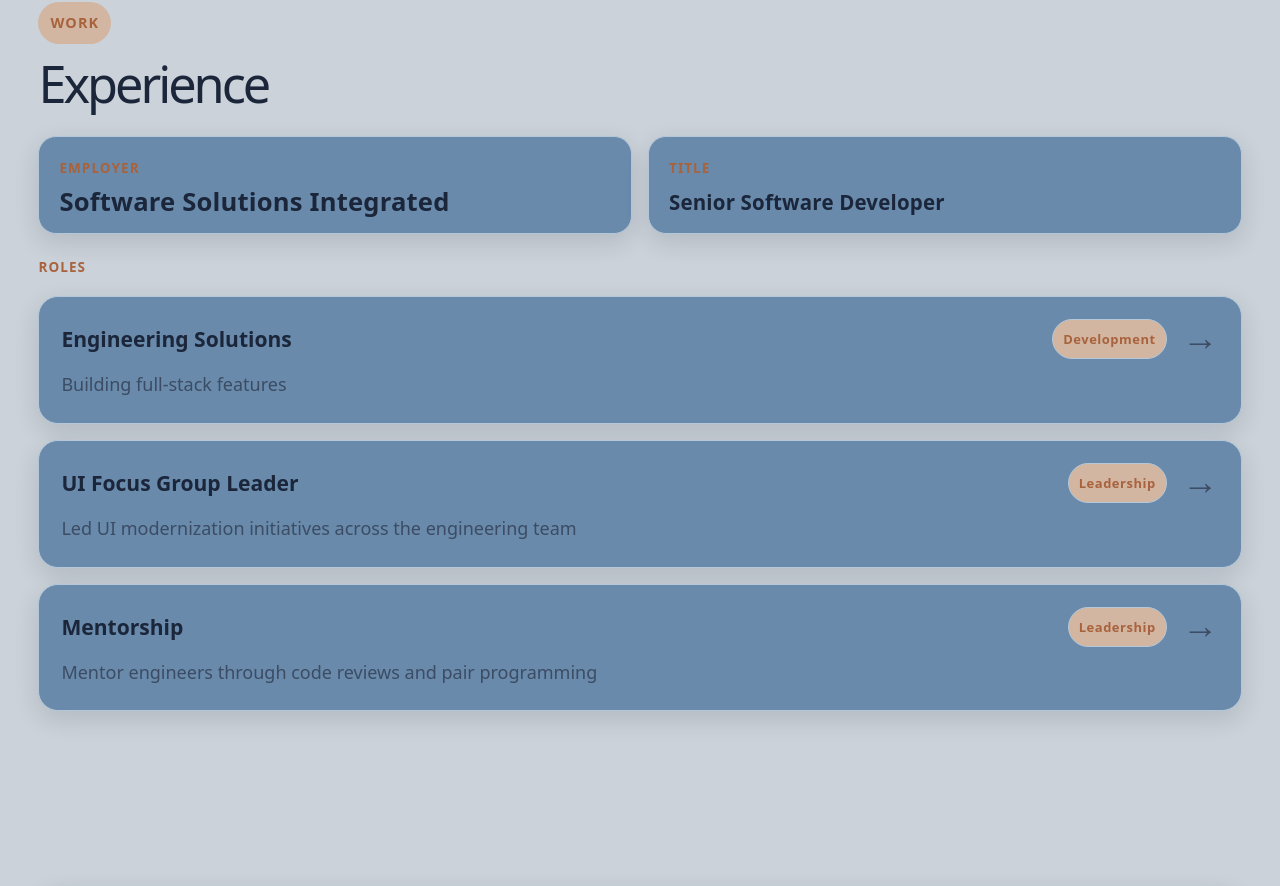
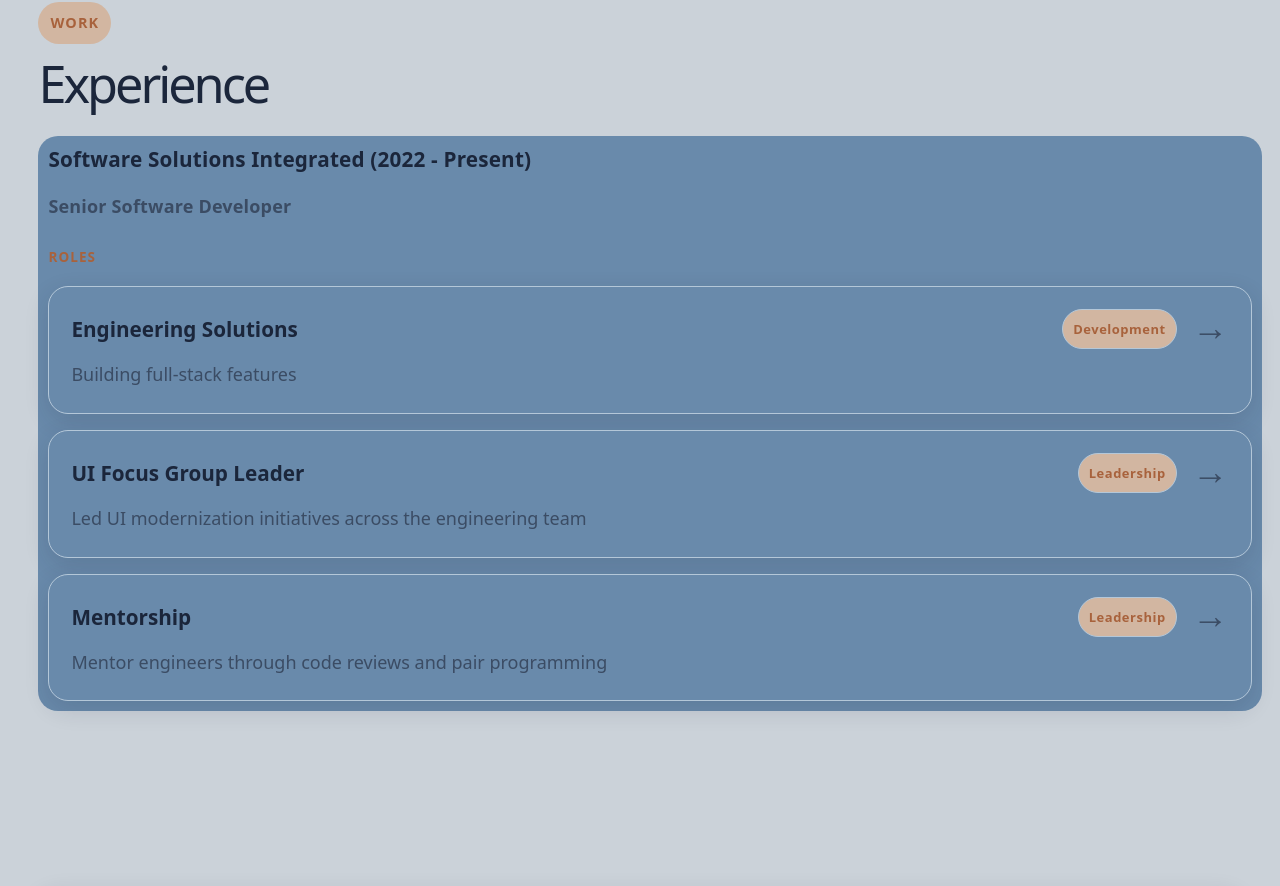
Before and after one commit to jswagger/jswagger-portfolio, a React (Vite) app: page / in a window 1280 px wide. Shown: the part 2517-3403 px from the top of the page. Built offline with nearby package versions, Linux system fonts and the light colour scheme.

Commit message:
Improve structure of Experience section

```diff
--- a/src/components/Experience.tsx
+++ b/src/components/Experience.tsx
@@ -37,15 +37,12 @@ export default function Experience() {
         <h2>Experience</h2>
       </div>
 
+      <div className="experience-container">
+
         <div className="experience-identity">
-        <div className="identity-block">
-          <span className="identity-label">Employer</span>
-          <h3>Software Solutions Integrated</h3>
-        </div>
-        <div className="identity-block">
-          <span className="identity-label">Title</span>
+            <h3>Software Solutions Integrated (2022 - Present)</h3>
+            <br></br>
             <h4>Senior Software Developer</h4>
-        </div>
         </div>
 
         <div className="role-header">
@@ -115,6 +112,7 @@ export default function Experience() {
             )
           })}
         </div>
+      </div>
     </section>
   )
 }
--- a/src/components/components.css
+++ b/src/components/components.css
@@ -612,6 +612,26 @@ main {
   color: var(--text);
 }
 
+.experience-container {
+    background: var(--surface);
+    border-radius: 20px;
+    width: 100%;
+    height: 100%;
+    padding: 10px;
+}
+
+.experience-container h3 {
+    margin: 0 0 5px;
+    font-size: 1.15rem;
+    color: var(--text);
+}
+
+.experience-container h4 {
+    margin: 0 0 5px;
+    font-size: 1rem;
+    color: var(--text-muted);
+}
+
 .experience-identity {
   display: grid;
   grid-template-columns: repeat(2, minmax(0, 1fr));
```
Also changed, not shown: src/assets/Memory.md (added, +87 -0 lines). Lines whose indentation alone changed are shown as unchanged.
